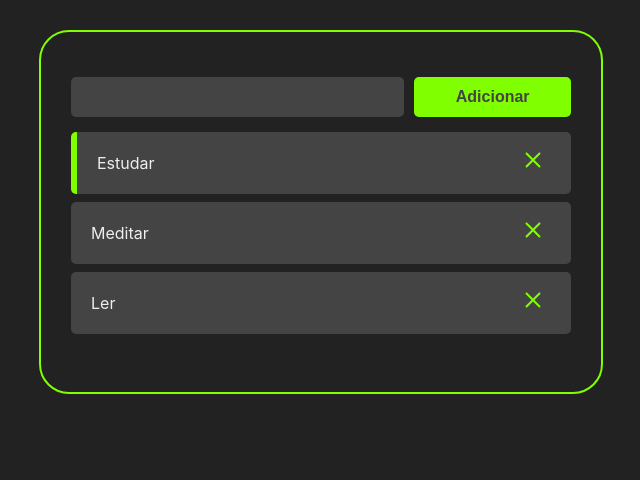
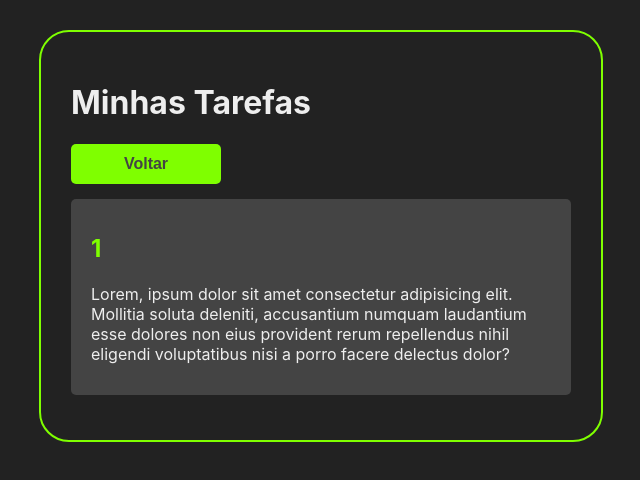
Before and after one commit to Mucharski/todolist-reactjs, a React (Create React App) app: page /1 in a window 1280 px wide. Shown: the top 480 px of the page, without its empty margins (319-959 px from the left). Built offline with nearby package versions, Linux system fonts and the light colour scheme.

Commit message:
Detalhes da tarefa sendo desenvolvido

```diff
--- a/package.json
+++ b/package.json
@@ -9,6 +9,7 @@
     "react": "^17.0.2",
     "react-dom": "^17.0.2",
     "react-icons": "^4.3.1",
+    "react-router-dom": "^5.2.0",
     "react-scripts": "5.0.0",
     "uuid": "^8.3.2",
     "web-vitals": "^2.1.3"
--- a/src/App.js
+++ b/src/App.js
@@ -1,8 +1,13 @@
 import React, { useState } from 'react';
 import { v4 } from 'uuid';
+import { BrowserRouter as Router, Route } from 'react-router-dom';
+
 import "./App.css";
+
 import AddTask from './components/AddTask/AddTask';
 import Tasks from "./components/Tasks"
+import Header from './components/Header/Header';
+import TaskDetails from './components/TaskDetails/TaskDetails';
 
 const App = () => {
   const [tasks, setTasks] = useState([
@@ -51,12 +56,19 @@
   }
 
   return (
-    <>
+    <Router>
       <div className='container'>
-        <AddTask handleTaskAddition={handleTaskAddition} />
-        <Tasks tasks={tasks} handleTaskCompletion={handleTaskCompletion} handleTaskExclusion={handleTaskExclusion} />
+        <Header />
+        <Route path="/" exact render={() => (
+          <>
+            <AddTask handleTaskAddition={handleTaskAddition} />
+            <Tasks tasks={tasks} handleTaskCompletion={handleTaskCompletion} handleTaskExclusion={handleTaskExclusion} />
+          </>
+        )}
+        />
+        <Route path="/:taskTitle" exact component={TaskDetails} />
       </div>
-    </>
+    </Router>
   )
 }
 
--- a/src/components/Button.css
+++ b/src/components/Button.css
@@ -9,5 +9,10 @@
     font-weight: bold;
     cursor: pointer;
     border: none;
+    transition: all 0.5s ease;
+}
 
+.button:hover {
+    background-color: #444;
+    color: chartreuse;
 }
--- /dev/null
+++ b/src/components/Header/Header.css
@@ -0,0 +1,3 @@
+h1 {
+    color: #eee;
+}
--- /dev/null
+++ b/src/components/Header/Header.jsx
@@ -0,0 +1,8 @@
+import React from "react";
+import "./Header.css";
+
+const Header = () => {
+  return <h1>Minhas Tarefas</h1>;
+};
+
+export default Header;
--- /dev/null
+++ b/src/components/TaskDetails/TaskDetails.css
@@ -0,0 +1,19 @@
+.task-details-container {
+    background: #444;
+    margin: 15px 0;
+    padding: 15px 20px;
+    display: flex;
+    flex-direction: column;
+    color: #eee;
+    border-radius: 5px;
+}
+
+.task-details-container h2 {
+    margin-bottom: 5px;
+    color: chartreuse;
+}
+
+.back-button-container {
+    width: 30%;
+    margin-top: 10px;
+}
--- /dev/null
+++ b/src/components/TaskDetails/TaskDetails.jsx
@@ -0,0 +1,32 @@
+import React from "react";
+import { useHistory } from "react-router-dom";
+import { useParams } from "react-router-dom";
+import Button from "../Button";
+import "./TaskDetails.css";
+
+const TaskDetails = () => {
+  const params = useParams();
+  const history = useHistory();
+
+  const handleBackButtonClick = () => {
+    history.goBack();
+  };
+  return (
+    <>
+      <div className="back-button-container">
+        <Button onClick={handleBackButtonClick}>Voltar</Button>
+      </div>
+      <div className="task-details-container">
+        <h2>{params.taskTitle}</h2>
+        <p>
+          Lorem, ipsum dolor sit amet consectetur adipisicing elit. Mollitia
+          soluta deleniti, accusantium numquam laudantium esse dolores non eius
+          provident rerum repellendus nihil eligendi voluptatibus nisi a porro
+          facere delectus dolor?
+        </p>
+      </div>
+    </>
+  );
+};
+
+export default TaskDetails;
--- a/src/components/TaskItem/TaskItem.css
+++ b/src/components/TaskItem/TaskItem.css
@@ -13,7 +13,7 @@
     cursor: pointer;
 }
 
-.remove-task-button {
+.remove-task-button, .see-task-details {
     background-color: #444;
     border: none;
     font-size: 24px;
--- a/src/components/TaskItem/TaskItem.jsx
+++ b/src/components/TaskItem/TaskItem.jsx
@@ -1,9 +1,15 @@
 import React from "react";
 import "./TaskItem.css";
-import { CgClose } from "react-icons/cg"
-
+import { CgClose, CgInfo } from "react-icons/cg";
+import { useHistory } from "react-router-dom";
 
 const Task = ({ task, handleTaskCompletion, handleTaskExclusion }) => {
+  const history = useHistory();
+
+  const handleTaskDetailsClick = () => {
+    history.push(`/${task.title}`);
+  };
+
   return (
     <div
       className="task-container"
@@ -14,8 +20,14 @@
       </div>
 
       <div className="buttons-container">
-        <button className="remove-task-button" onClick={() => handleTaskExclusion(task.id)}>
+        <button
+          className="remove-task-button"
+          onClick={() => handleTaskExclusion(task.id)}
+        >
           <CgClose />
+        </button>
+        <button className="see-task-details" onClick={handleTaskDetailsClick}>
+          <CgInfo />
         </button>
       </div>
     </div>
```
Also changed, not shown: src/components/Tasks.jsx (+6 -1 lines), 1 other file (tests, documents, lock files or other folders).
